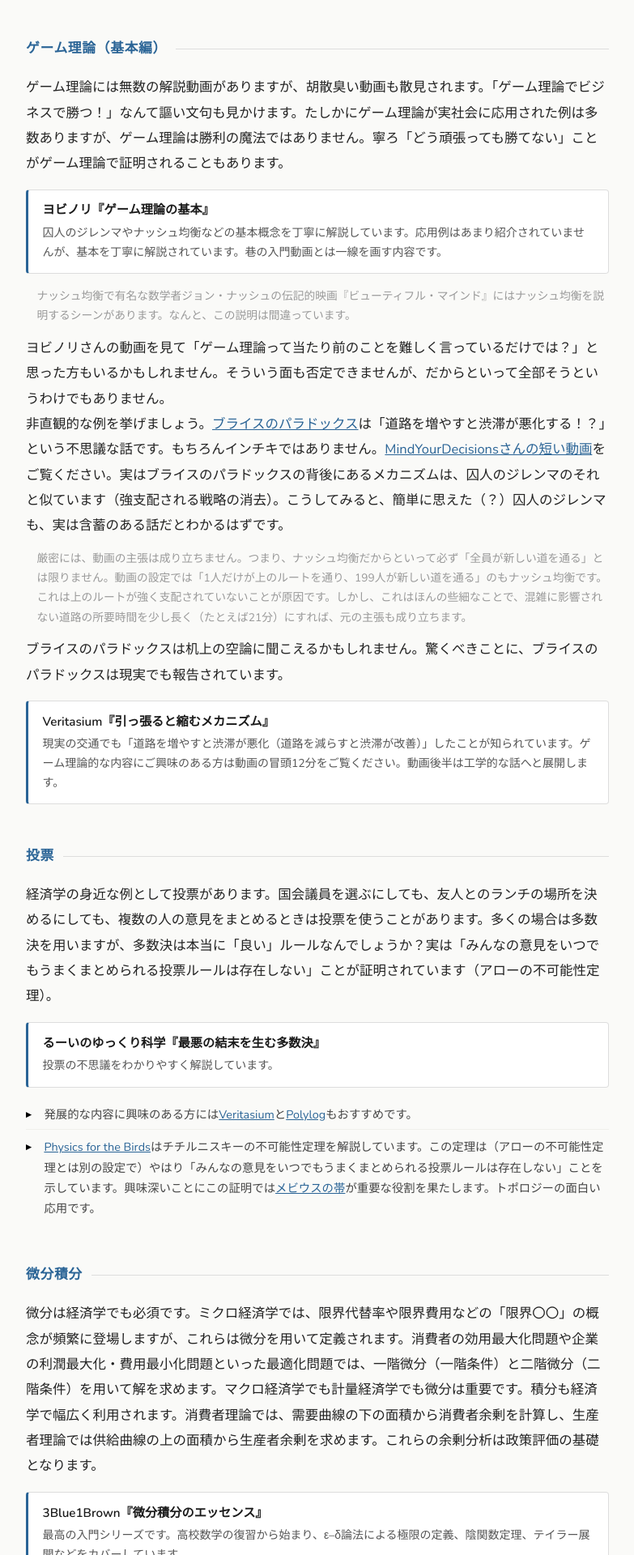
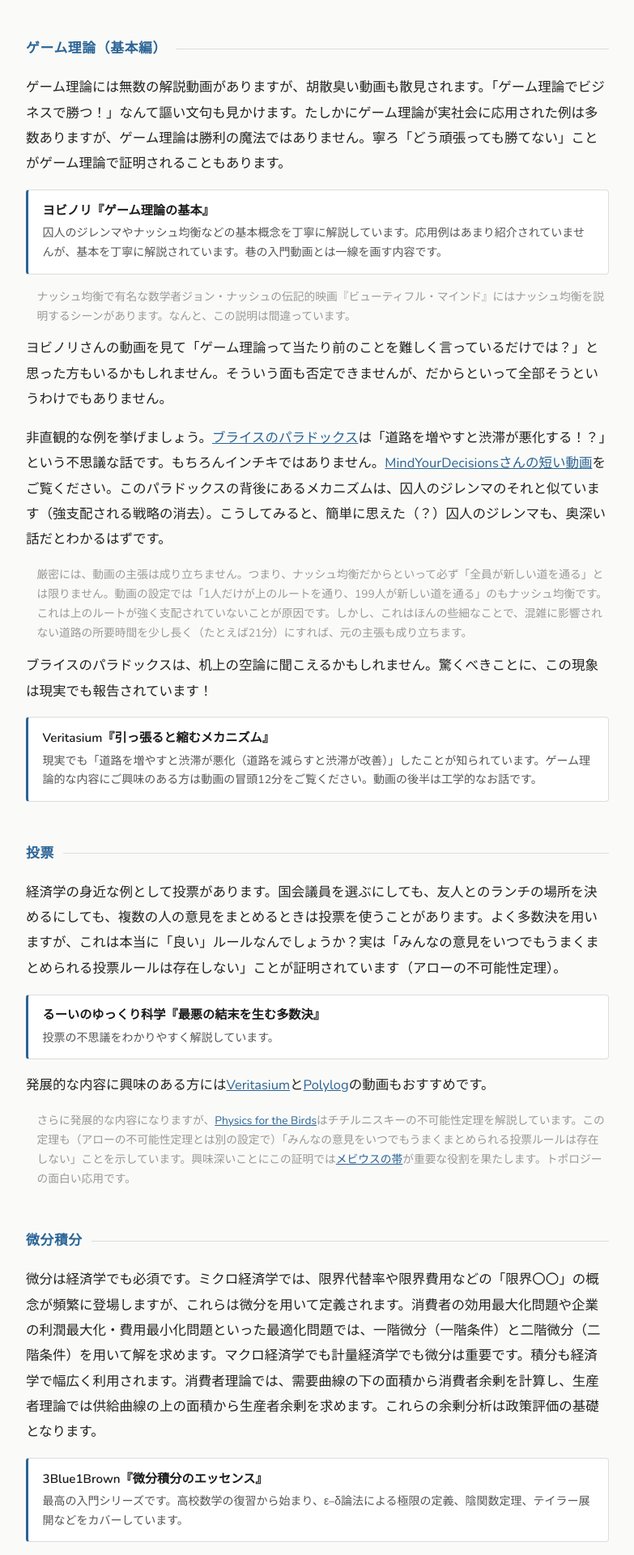
Before and after one commit to tetsuyahoshino137/tetsuyahoshino137.github.io, a Jekyll site: the page built from posts/youtube.html, in a window 1280 px wide. Shown: the part 1188-3108 px from the top of the page at 81% size, without its empty margins (248-1031 px from the left). Built offline with Jekyll 4.4.1, drawn with Linux system fonts in a browser that asks for light colours; some of the changed text lies outside the part shown.

Commit message:
Update youtube.html

```diff
--- a/posts/youtube.html
+++ b/posts/youtube.html
@@ -215,7 +215,7 @@
   .channel-list li {
     padding: 0.85rem 0;
     border-bottom: 1px solid #eee;
-    font-size: 0.9rem;
+    font-size: 16.5px;
     line-height: 1.8;
     color: #333;
   }
@@ -247,6 +247,22 @@
   .back a { color: #999; text-decoration: none; }
   .back a:hover { color: #2a6496; }
 </style>
+
+<!-- ===== MathJax ===== -->
+<script>
+  window.MathJax = {
+    tex: {
+      inlineMath: [['\\(', '\\)']],
+      displayMath: [['\\[', '\\]']],
+      processEscapes: true
+    },
+    chtml: {
+      scale: 1.0
+    }
+  };
+</script>
+
+<script defer src="https://cdn.jsdelivr.net/npm/mathjax@3/es5/tex-chtml.js"></script>
 
 <div class="page">
 
@@ -288,21 +304,25 @@
 <!-- ゲーム理論 -->
 <div id="game-theory" class="section">
   <h2>ゲーム理論（基本編）</h2>
-  ゲーム理論には無数の解説動画がありますが、胡散臭い動画も散見されます。「ゲーム理論でビジネスで勝つ！」なんて謳い文句も見かけます。たしかにゲーム理論が実社会に応用された例は多数ありますが、ゲーム理論は勝利の魔法ではありません。寧ろ「どう頑張っても勝てない」ことがゲーム理論で証明されることもあります。
+  <p>ゲーム理論には無数の解説動画がありますが、胡散臭い動画も散見されます。「ゲーム理論でビジネスで勝つ！」なんて謳い文句も見かけます。たしかにゲーム理論が実社会に応用された例は多数ありますが、ゲーム理論は勝利の魔法ではありません。寧ろ「どう頑張っても勝てない」ことがゲーム理論で証明されることもあります。</p>
   <a class="video-link" href="https://youtu.be/-UulHZPFo2M" target="_blank">
     <div class="vl-title">ヨビノリ『ゲーム理論の基本』</div>
     <div class="vl-desc">囚人のジレンマやナッシュ均衡などの基本概念を丁寧に解説しています。応用例はあまり紹介されていませんが、基本を丁寧に解説されています。巷の入門動画とは一線を画す内容です。</div>
   </a>
-  <div class="note">ナッシュ均衡で有名な数学者ジョン・ナッシュの伝記的映画『ビューティフル・マインド』にはナッシュ均衡を説明するシーンがあります。なんと、この説明は間違っています。</div>
-  ヨビノリさんの動画を見て「ゲーム理論って当たり前のことを難しく言っているだけでは？」と思った方もいるかもしれません。そういう面も否定できませんが、だからといって全部そうというわけでもありません。<br>
-  非直観的な例を挙げましょう。<a href="https://ja.wikipedia.org/wiki/%E3%83%96%E3%83%A9%E3%82%A4%E3%82%B9%E3%81%AE%E3%83%91%E3%83%A9%E3%83%89%E3%83%83%E3%82%AF%E3%82%B9" target="_blank">ブライスのパラドックス</a>は「道路を増やすと渋滞が悪化する！？」という不思議な話です。もちろんインチキではありません。<a href="https://www.youtube.com/watch?v=8mlH9bnvWVE" target="_blank">MindYourDecisionsさんの短い動画</a>をご覧ください。実はブライスのパラドックスの背後にあるメカニズムは、囚人のジレンマのそれと似ています（強支配される戦略の消去）。こうしてみると、簡単に思えた（？）囚人のジレンマも、実は含蓄のある話だとわかるはずです。
-  <div class="note">厳密には、動画の主張は成り立ちません。つまり、ナッシュ均衡だからといって必ず「全員が新しい道を通る」とは限りません。動画の設定では「1人だけが上のルートを通り、199人が新しい道を通る」のもナッシュ均衡です。これは上のルートが強く支配されていないことが原因です。しかし、これはほんの些細なことで、混雑に影響されない道路の所要時間を少し長く（たとえば21分）にすれば、元の主張も成り立ちます。</div>
+  <div class="note">
+    ナッシュ均衡で有名な数学者ジョン・ナッシュの伝記的映画『ビューティフル・マインド』にはナッシュ均衡を説明するシーンがあります。なんと、この説明は間違っています。
+  </div>
+  <p>ヨビノリさんの動画を見て「ゲーム理論って当たり前のことを難しく言っているだけでは？」と思った方もいるかもしれません。そういう面も否定できませんが、だからといって全部そうというわけでもありません。</p>
+  <p>非直観的な例を挙げましょう。<a href="https://ja.wikipedia.org/wiki/%E3%83%96%E3%83%A9%E3%82%A4%E3%82%B9%E3%81%AE%E3%83%91%E3%83%A9%E3%83%89%E3%83%83%E3%82%AF%E3%82%B9" target="_blank">ブライスのパラドックス</a>は「道路を増やすと渋滞が悪化する！？」という不思議な話です。もちろんインチキではありません。<a href="https://www.youtube.com/watch?v=8mlH9bnvWVE" target="_blank">MindYourDecisionsさんの短い動画</a>をご覧ください。このパラドックスの背後にあるメカニズムは、囚人のジレンマのそれと似ています（強支配される戦略の消去）。こうしてみると、簡単に思えた（？）囚人のジレンマも、奥深い話だとわかるはずです。</p>
+  <div class="note">
+    厳密には、動画の主張は成り立ちません。つまり、ナッシュ均衡だからといって必ず「全員が新しい道を通る」とは限りません。動画の設定では「1人だけが上のルートを通り、199人が新しい道を通る」のもナッシュ均衡です。これは上のルートが強く支配されていないことが原因です。しかし、これはほんの些細なことで、混雑に影響されない道路の所要時間を少し長く（たとえば21分）にすれば、元の主張も成り立ちます。
+  </div>
 
-  ブライスのパラドックスは机上の空論に聞こえるかもしれません。驚くべきことに、ブライスのパラドックスは現実でも報告されています。
+  <p>ブライスのパラドックスは、机上の空論に聞こえるかもしれません。驚くべきことに、この現象は現実でも報告されています！</p>
   <a class="video-link" href="https://youtu.be/-QTkPfq7w1A" target="_blank">
     <div class="vl-title">Veritasium『引っ張ると縮むメカニズム』</div>
     <div class="vl-desc">
-      現実の交通でも「道路を増やすと渋滞が悪化（道路を減らすと渋滞が改善）」したことが知られています。ゲーム理論的な内容にご興味のある方は動画の冒頭12分をご覧ください。動画後半は工学的な話へと展開します。
+      現実でも「道路を増やすと渋滞が悪化（道路を減らすと渋滞が改善）」したことが知られています。ゲーム理論的な内容にご興味のある方は動画の冒頭12分をご覧ください。動画の後半は工学的なお話です。
     </div>
   </a>
 </div>
@@ -310,15 +330,16 @@
 <!-- 投票 -->
 <div id="voting" class="section">
   <h2>投票</h2>
-  <p>経済学の身近な例として投票があります。国会議員を選ぶにしても、友人とのランチの場所を決めるにしても、複数の人の意見をまとめるときは投票を使うことがあります。多くの場合は多数決を用いますが、多数決は本当に「良い」ルールなんでしょうか？実は「みんなの意見をいつでもうまくまとめられる投票ルールは存在しない」ことが証明されています（アローの不可能性定理）。</p>
+  <p>経済学の身近な例として投票があります。国会議員を選ぶにしても、友人とのランチの場所を決めるにしても、複数の人の意見をまとめるときは投票を使うことがあります。よく多数決を用いますが、これは本当に「良い」ルールなんでしょうか？実は「みんなの意見をいつでもうまくまとめられる投票ルールは存在しない」ことが証明されています（アローの不可能性定理）。</p>
   <a class="video-link" href="https://www.youtube.com/watch?v=Q7peHBx0MwY" target="_blank">
     <div class="vl-title">るーいのゆっくり科学『最悪の結末を生む多数決』</div>
     <div class="vl-desc">投票の不思議をわかりやすく解説しています。</div>
   </a>
-  <ul class="sub-list">
-    <li>発展的な内容に興味のある方には<a href="https://youtu.be/qf7ws2DF-zk" target="_blank">Veritasium</a>と<a href="https://youtu.be/rbVoEjS6Q1Q" target="_blank">Polylog</a>もおすすめです。</li>
-    <li><a href="https://youtu.be/v5ev-RAg7Xs" target="_blank">Physics for the Birds</a>はチチルニスキーの不可能性定理を解説しています。この定理は（アローの不可能性定理とは別の設定で）やはり「みんなの意見をいつでもうまくまとめられる投票ルールは存在しない」ことを示しています。興味深いことにこの証明では<a href="https://ja.wikipedia.org/wiki/%E3%83%A1%E3%83%93%E3%82%A6%E3%82%B9%E3%81%AE%E5%B8%AF" target="_blank">メビウスの帯</a>が重要な役割を果たします。トポロジーの面白い応用です。</li>
-  </ul>
+  <p>発展的な内容に興味のある方には<a href="https://youtu.be/qf7ws2DF-zk" target="_blank">Veritasium</a>と<a href="https://youtu.be/rbVoEjS6Q1Q" target="_blank">Polylog</a>の動画もおすすめです。</p>
+  <div class="note">
+    さらに発展的な内容になりますが、<a href="https://youtu.be/v5ev-RAg7Xs" target="_blank">Physics for the Birds</a>はチチルニスキーの不可能性定理を解説しています。この定理も（アローの不可能性定理とは別の設定で）「みんなの意見をいつでもうまくまとめられる投票ルールは存在しない」ことを示しています。興味深いことにこの証明では<a href="https://ja.wikipedia.org/wiki/%E3%83%A1%E3%83%93%E3%82%A6%E3%82%B9%E3%81%AE%E5%B8%AF" target="_blank">メビウスの帯</a>が重要な役割を果たします。トポロジーの面白い応用です。
+  </div>
+
 </div>
 
 <!-- 微分積分 -->
@@ -329,24 +350,22 @@
     <div class="vl-title">3Blue1Brown『微分積分のエッセンス』</div>
     <div class="vl-desc">最高の入門シリーズです。高校数学の復習から始まり、ε–δ論法による極限の定義、陰関数定理、テイラー展開などをカバーしています。</div>
   </a>
-  <ul class="sub-list">
-    <li>このシリーズでは関数列の収束は扱われていませんが、各点収束と一様収束の違いは混乱しがちなトピックです。これについては<a href="https://youtu.be/r0V14KCiixU" target="_blank">ヨビノリ『各点収束と一様収束』</a>がおすすめです。</li>
-  </ul>
+  <p>このシリーズでは関数列の収束は扱われていませんが、各点収束と一様収束の違いは混乱しがちなトピックです。これについては<a href="https://youtu.be/r0V14KCiixU" target="_blank">ヨビノリ『各点収束と一様収束』</a>がおすすめです。</p>
 </div>
 
 <!-- 線形代数 -->
 <div id="linear-algebra" class="section">
   <h2>線形代数</h2>
-  線形代数も経済学では必須です。統計学・計量経済学では線形代数の知識は不可欠ですし、効用最大化や費用最小化などの最適化問題でも微分積分と併せて使います。<br>
-  線形代数は最初は簡単（？）かもしれませんが、行列式が出てきた辺りから怪しくなり、固有値やベクトル空間の公理を見て嫌になった方も多いのではないでしょうか。
+  <p>線形代数も経済学では必須です。統計学・計量経済学では線形代数の知識は不可欠ですし、効用最大化や費用最小化などの最適化問題でも微分積分と併せて使います。</p>
+  <p>線形代数は最初は簡単（？）かもしれませんが、行列式が出てきた辺りから怪しくなり、固有値やベクトル空間の公理を見て嫌になった方も多いのではないでしょうか。</p>
   <a class="video-link" href="https://www.youtube.com/watch?v=fNk_zzaMoSs" target="_blank">
     <div class="vl-title">3Blue1Brown『線形代数のエッセンス』</div>
     <div class="vl-desc">最高の入門シリーズです。ベクトルの復習から始まり、行列式や固有値など一見わかりにくい概念も視覚的に説明しています。最終回では線形を抽象的に振り返り、ベクトル空間の定義まで連れて行ってくれます。</div>
   </a>
-  線形代数には他にも多くわかりやすい解説があります。特に、<a href="https://www.youtube.com/watch?v=svm8hlhF8PA" target="_blank">ヨビノリさんのシリーズ</a>や<a href="https://www.youtube.com/watch?v=wVipLySksnE" target="_blank">アイシア＝ソリッドさんのシリーズ</a>もおすすめです。
-  <ul class="sub-list">
-    <li><a href="https://www.youtube.com/watch?v=SNCHDPwQGFw" target="_blank">Ufoliumさんのシリーズ</a>もおすすめですが、一部有料です。</li>
-  </ul>
+  <p>線形代数には他にも多くわかりやすい解説があります。特に、<a href="https://www.youtube.com/watch?v=svm8hlhF8PA" target="_blank">ヨビノリさんのシリーズ</a>や<a href="https://www.youtube.com/watch?v=wVipLySksnE" target="_blank">アイシア＝ソリッドさんのシリーズ</a>もおすすめです。</p>
+  <div class="note">
+    <a href="https://www.youtube.com/watch?v=SNCHDPwQGFw" target="_blank">Ufoliumさんのシリーズ</a>もおすすめですが、一部有料のようです。
+  </div>
 </div>
 
 <!-- 最適化 -->
@@ -355,27 +374,32 @@
   何らかの関数を最大化・最小化することを最適化といいます。経済学では効用最大化や費用最小化など多くの問題が「ある制約の下で何かを最大化・最小化する」という最適化問題として定式化されます。便利な方法がラグランジュの未定乗数法やKKT条件です。語弊を恐れず言えば、この方法は「微分してゼロ」とおくだけなので、「よくわからないけど使っている」という方もいるかもしれません。
   <div class="note">なんでもかんでも「微分してゼロ」で解けるわけではありません。大学の先生は「微分してゼロ」では解けない例をテストによく出します。意地悪ですね。</div>
   なぜ「微分してゼロ」で解けるのでしょうか？理由は知らないけどなんとなく使っているという方には以下の動画がおすすめです。
-  <div class="video-link">
-    <div class="vl-title"><a href="https://youtu.be/vAwqZmwf4W8" target="_blank">
-      ヨビノリ『ラグランジュの未定乗数法の気持ち』</a>・<a href="https://youtu.be/bdWTCq98H5c" target="_blank">『制約付き最適化問題』</a>
-    </div>
-    <div class="vl-desc">なぜ「微分してゼロ」で解けるのかはもちろん、制約条件があってもなぜ同様の方法が使えるのかも解説しています。</div>
-  </div>
-  <div class="video-link">
-    <div class="vl-title"><a href="https://youtu.be/2-E4XiHQEcM" target="_blank">アイシア＝ソリッド『あの計算の意味、説明できますか？』</a></div>
+  <a class="video-link" href="https://youtu.be/vAwqZmwf4W8" target="_blank">
+    <div class="vl-title">ヨビノリ『ラグランジュの未定乗数法の気持ち』</div>
+    <div class="vl-desc">なぜ「微分してゼロ」で解けるのか解説しています。</div>
+  </a>
+  <a class="video-link" href="https://youtu.be/2-E4XiHQEcM" target="_blank">
+    <div class="vl-title">アイシア＝ソリッド『あの計算の意味、説明できますか？』</div>
     <div class="vl-desc">こちらもラグランジュの未定乗数法の意味を教えてくれる動画です。</div>
-  </div>
+  </a>
+  以上の動画では制約条件が等式の場合だけを扱っていました。経済学で言えば、予算制約 \(\mathbf p \cdot \mathbf x = I\) の下で効用を最大化するような状況ですね。しかし、制約条件が不等式の場合も扱いたい状況もあります。もっと言えば、制約条件が等式と不等式の両方からなる場合もあります。「微分してゼロ」の方法は、こんな一般的な制約付き最適化問題にも拡張されています。
+  <a class="video-link" href="https://youtu.be/bdWTCq98H5c" target="_blank">
+    <div class="vl-title">ヨビノリ『制約付き最適化問題』</div>
+    <div class="vl-desc">制約条件が等式と不等式の両方からなる場合にも使えるKKT条件を解説しています。</div>
+  </a>
 </div>
 
 <!-- トポロジー -->
 <div id="topology" class="section">
   <h2>トポロジー（位相）</h2>
   <p>経済学でもトポロジー（位相）という数学が登場します。トポロジーはよく「ドーナツとマグカップを同じとみなす数学」と紹介され、面白そうな反面、「だから何なの？」「経済学と関係あるの？」と思う方もいるでしょう。</p>
-  <div class="video-link">
-    <div class="vl-title"><a href="https://youtu.be/IQqtsm-bBRU" target="_blank">3Blue1Brown『トポロジーって何？』</a>（<a href="https://youtu.be/qAgungg5jpM" target="_blank">日本語版</a>）</div>
+  <a class="video-link" href="https://youtu.be/IQqtsm-bBRU" target="_blank">
+    <div class="vl-title">3Blue1Brown『トポロジーって何？』</div>
     <div class="vl-desc">具体的な問題への応用を通してトポロジーの有用性を垣間見せてくれる動画です。同様のアイデア（不動点定理）は経済学ではナッシュ均衡の存在証明など至るところで応用されています。トポロジーは抽象的ですが、具体的な応用があるとわかるとモチベーションも湧きますね。</div>
+  </a>
+  <div class="note">
+    この動画では、問題をメビウスの帯に言い換えることで解決しました。驚くべきことに、似たアイデアは投票の問題でも使われています。<a href="https://youtu.be/v5ev-RAg7Xs" target="_blank">Physics for the Birdsの動画</a>をご覧ください。
   </div>
-  <p>この動画では、問題をメビウスの帯に言い換えることで解決しました。驚くべきことに、似たアイデアは投票の問題でも使われています。<a href="https://youtu.be/v5ev-RAg7Xs" target="_blank">Physics for the Birdsの動画</a>をご覧ください。</p>
   <p>モチベーションがわかっても、トポロジーが抽象的で取っつきにくいのは変わりありません。結局は慣れだと思いますが、抽象論に辟易している方には、<a href="https://youtu.be/CrkAYD5ua6o" target="_blank">MathneQさん</a>や<a href="https://youtu.be/9LZzyNQlEdQ" target="_blank">趣味の大学数学さん</a>がおすすめです。</p>
 </div>
 
@@ -400,10 +424,11 @@
     <div class="vl-title">新井『イメージがわかるルベーグ測度・積分』</div>
     <div class="vl-desc">直観的なイメージを強調しつつも、硬派なスタイルの動画です。ルベーグ積分の動画には、簡単に説明しようとして内容を端折ってしまうものが多い中、新井先生の丁寧な解説は貴重です。</div>
   </a>
-  <ul class="sub-list">
-    <li>リーマン積分は「縦切り」であるのに対し、ルベーグ積分はそれを「横切り」にしただけかのような説明がされることがあります。ルベーグ積分はたしかに横切りですが、「縦切りか横切りか」が本質的だとは私は思いません。横切りのアイデアは複雑な関数を簡単な関数で近似するときに有用な直観だと思いますが、結局は横切りしたときの「横の長さ」をきちんと測る必要があるという話になります。すると、測度論は大事という結論に落ち着くわけです。測度論は退屈だと言われがちですが、こういう考え方をすればモチベーションが湧いてくるかもしれません。</li>
-    <li><a href="https://www.youtube.com/watch?v=GCXudhqPek4" target="_blank">測度論を使わずに積分を定義する方法</a>もありますが、結局測度論は重要です。</li>
-  </ul>
+  <p>リーマン積分は「縦切り」であるのに対し、ルベーグ積分はそれを「横切り」にしただけかのような説明がされることがあります。ルベーグ積分はたしかに横切りですが、「縦切りか横切りか」が本質的だとは私は思いません。横切りのアイデアは複雑な関数を簡単な関数で近似するときに有用な直観だと思いますが、結局は横切りしたときの「横の長さ」をきちんと測る必要があるという話になります。すると、測度論は大事という結論に落ち着くわけです。測度論は退屈だと言われがちですが、こういう考え方をすればモチベーションが湧いてくるかもしれません。</p>
+  <div class="note">
+    ちなみに、<a href="https://www.youtube.com/watch?v=GCXudhqPek4" target="_blank">測度論を使わずに積分を定義する方法</a>もありますが、結局測度論は重要です。
+  </div>
+
 </div>
 
 <!-- 研究発表 -->
@@ -428,8 +453,10 @@
   <h2>おすすめのチャンネル</h2>
   <p>経済学に関係あるなしにかかわらず、おすすめのチャンネルをいくつかご紹介します。広い意味で勉強に関連するものに限りますが。</p>
   <ul class="channel-list">
-    <li><a href="https://www.youtube.com/@yobinori" target="_blank">ヨビノリ</a>さんはみんなもご存知ですよね。<small>受験勉強でお世話になったという方も多いのではないでしょうか。しかし、本当にヨビノリさんのありがたみを感じるのは大学に入ってからです。</small></li>
-    <li><a href="https://www.youtube.com/@3blue1brown" target="_blank">3Blue1Brown</a>さんもご存知の方も多いのではないでしょうか。日本語版もあります。<small>私の研究室にはPi Creatureのぬいぐるみが鎮座しています。</small></li>
+    <li><a href="https://www.youtube.com/@yobinori" target="_blank">ヨビノリ</a>さんはみんなもご存知ですよね。
+      <small>受験勉強でお世話になったという方も多いのではないでしょうか。しかし、本当にヨビノリさんのありがたみを感じるのは大学に入ってからです。</small></li>
+    <li><a href="https://www.youtube.com/@3blue1brown" target="_blank">3Blue1Brown</a>さんもご存知の方も多いのではないでしょうか。<a href="https://www.youtube.com/@3Blue1BrownJapan" target="_blank">日本語版</a>もあります。
+      <small>私の研究室にはPi Creatureのぬいぐるみが鎮座しています。</small></li>
     <li><a href="https://www.youtube.com/@ufolium" target="_blank">Ufolium</a>さんは日本語版3Blue1Brownの中の人が運営するチャンネルです。<small>有料配信サイトではより多くの内容を配信されています。</small></li>
     <li><a href="https://www.youtube.com/@veritasium" target="_blank">Veritasium</a>さんは科学に関する様々なトピックの動画を投稿されています。<small>投票の問題などの経済学・ゲーム理論に関係するテーマもあります。</small></li>
     <li><a href="https://www.youtube.com/@AIcia_Solid" target="_blank">アイシア＝ソリッド</a>さんはデータサイエンスVTuberです。機械学習関連の動画が多いですが、線形代数シリーズなど経済学の勉強にも役立つ動画がたくさんあります。<small>中の人は数学博士です。</small></li>
```
